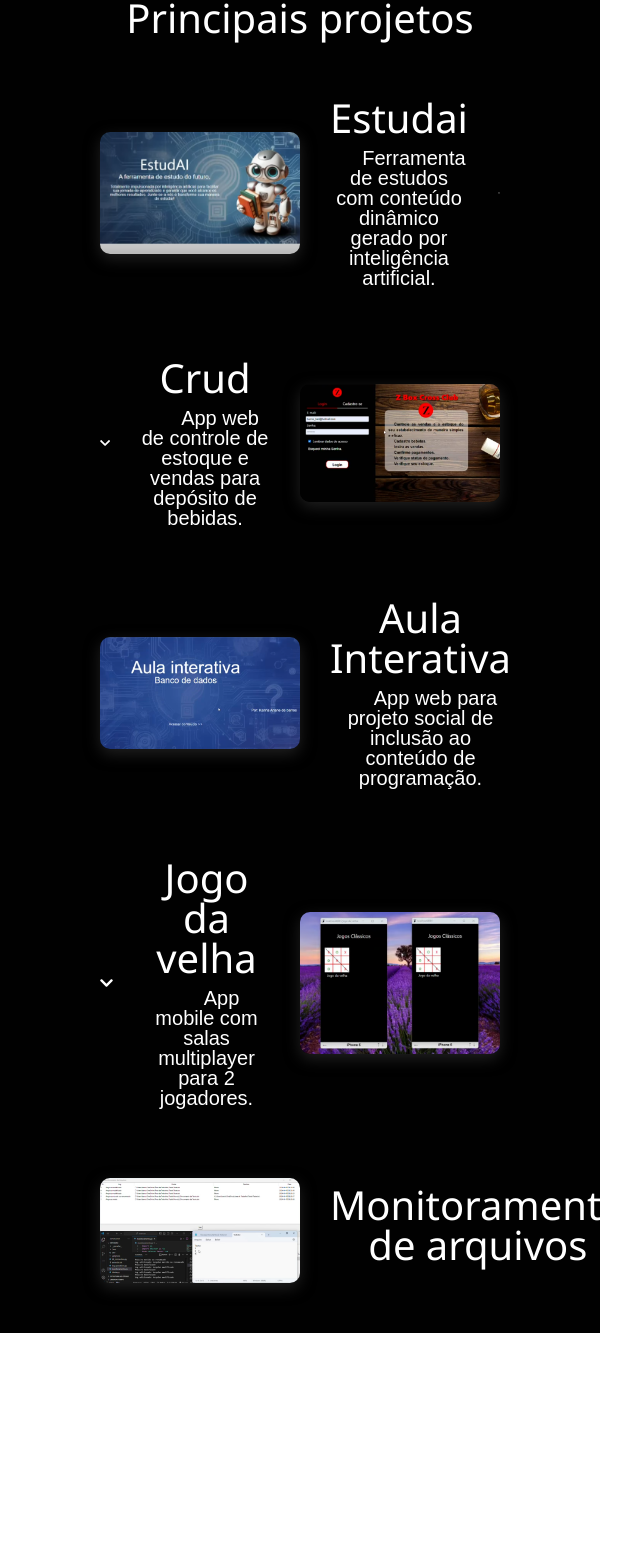
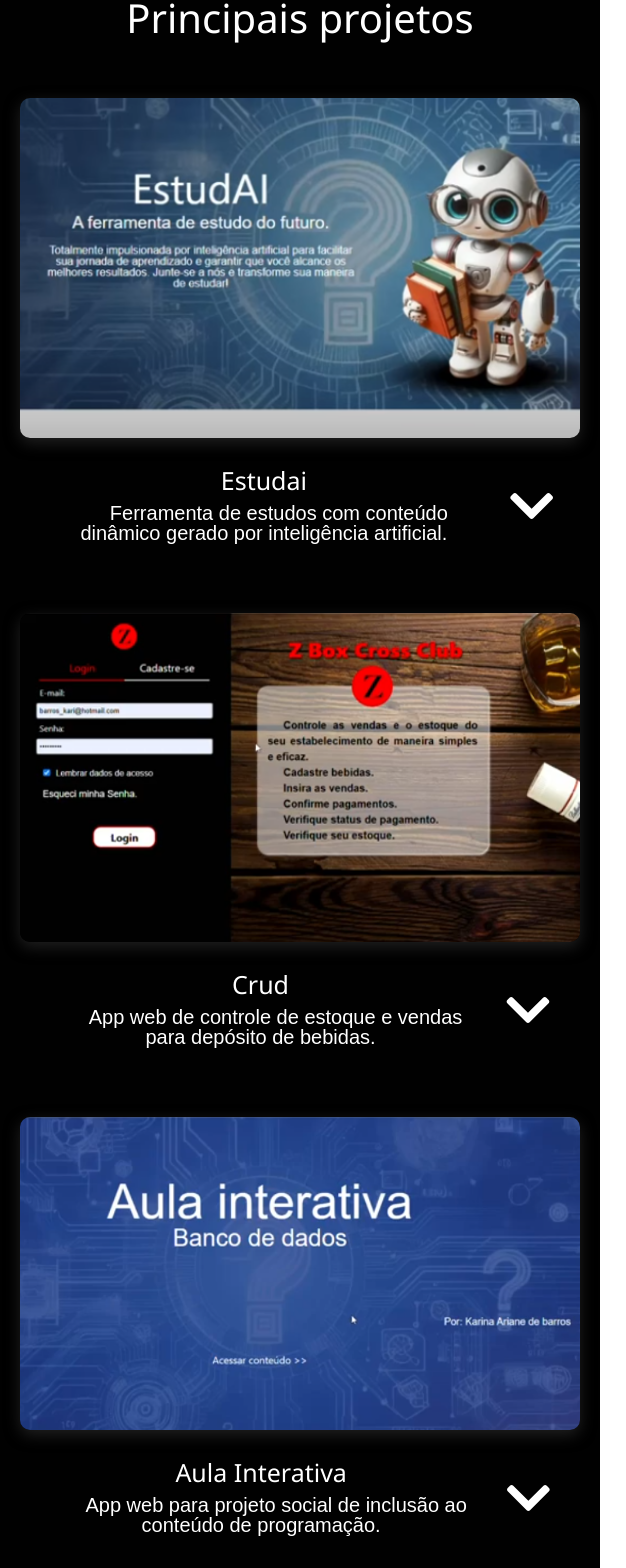
Before and after one commit to KarinaBarros/portfolio, a Next.js app: page /projetos in a window 600 px wide. Shown: the part 80-1648 px from the top of the page, 626 px wide, since content can reach past the window. Before the commit the page ends 1413 px from the top, so only its background shows below. Built offline with nearby package versions, Linux system fonts and the light colour scheme.

Commit message:
animação header e media queries

```diff
--- a/components/home/header/Header.js
+++ b/components/home/header/Header.js
@@ -2,30 +2,32 @@ import React, { useEffect, useState } from 'react';
 import './header.css';
 import HeaderText from './header_text';
 
-const Header = ({tema}) => {
+const Header = ({ tema }) => {
     const [dev, setDev] = useState('');
 
     useEffect(() => {
-        if (tema === 'dark'){
+        if (tema === 'dark') {
             setDev('/dev.png');
         }
-        if (tema === 'light'){
+        if (tema === 'light') {
             setDev('/dev2.png')
         }
         if (!tema) {
             setDev('/dev.png');
         }
-    },[tema])
+    }, [tema])
 
     return (
         <header>
             <div className='header'>
-                <HeaderText/>
+                <HeaderText />
                 <div className='container-center'>
                     <img className='avatar' src='/avatar.png' alt='Desenvolvedor' />
-                    <video className='video' controls autoPlay loop muted>
-                        <source src='/matrix_-_5442 (540p).mp4' type="video/mp4" />
-                    </video>
+                    {dev && (
+                        <video className='video' controls autoPlay loop muted>
+                            <source src='/matrix_-_5442 (540p).mp4' type="video/mp4" />
+                        </video>
+                    )}
                     <img src={dev} alt='dev' className='dev'></img>
                 </div>
             </div>
--- a/components/home/main/main.css
+++ b/components/home/main/main.css
@@ -150,10 +150,14 @@
     .image-ia{
 
         width: 25rem;
+        min-width: 20rem;
 
     }
     .icons{
         font-size: 50px;
         height: 80px;
     }
+    .main-text{
+        margin-left: 0;
+    }
 }
--- a/pages/projetos.js
+++ b/pages/projetos.js
@@ -32,17 +32,19 @@ export default function Projetos() {
     }
 
     return (
-        <div>
+        <div className="proj">
             <Nav />
             <div className="projetos">
                 <h1>Principais projetos</h1>
                 <div className="container-projeto">
                     <button onClick={showEstudai}><img src="/estudai.png" alt="imagem projeto estudai" />
-                        <div>
+                        <div className="container-titulo">
+                            <div className="titulo">
                                 <h2>Estudai</h2>
                                 <p>Ferramenta de estudos com conteúdo dinâmico gerado por inteligência artificial.</p>
                             </div>
-                        {visibleEstudai ? <FaChevronUp /> : <FaChevronDown />}
+                            {visibleEstudai ? <FaChevronUp className="icone" /> : <FaChevronDown className="icone" />}
+                        </div>
                     </button>
 
                     <div className={`container-descricao ${visibleEstudai ? 'visible' : ''}`}>
@@ -67,10 +69,12 @@ export default function Projetos() {
 
                 <div className="container-projeto">
                     <button onClick={showCrud}>
-                        {visibleCrud ? <FaChevronUp /> : <FaChevronDown />}
-                        <div>
+                        <div className="container-titulo">
+                            {visibleCrud ? <FaChevronUp className="icone" /> : <FaChevronDown className="icone" />}
+                            <div className="titulo">
                                 <h2>Crud</h2>
                                 <p>App web de controle de estoque e vendas para depósito de bebidas.</p>
+                            </div>
                         </div>
                         <img src="/crud.png" alt="imagem projeto crud depósito de bebidas" />
                     </button>
@@ -79,7 +83,7 @@ export default function Projetos() {
                         <p>A aplicação inclui funcionalidades de autenticação de usuários, com suporte à emissão de tokens para garantir sessões seguras e controle eficiente de acessos.</p>
                         <p>Confira o código-fonte e contribua para o projeto no GitHub::</p>
                         <a href="https://github.com/KarinaBarros/crud_deposito_bebidas" target="_blank">https://github.com/KarinaBarros/crud_deposito_bebidas</a>
-                        <iframe width="560" height="315"
+                        <iframe
                             src="https://www.youtube.com/embed/fPMymB79zF8?si=Yu5RlrJa8xcVCAcy"
                             title="YouTube video player"
                             frameborder="0"
@@ -93,11 +97,13 @@ export default function Projetos() {
                 <div className="container-projeto">
                     <button onClick={showAula}>
                         <img src="/aula.png" alt="imagem do projeto aula interativa" />
-                        <div>
+                        <div className="container-titulo">
+                            <div className="titulo">
                                 <h2>Aula Interativa</h2>
                                 <p>App web para projeto social de inclusão ao conteúdo de programação.</p>
                             </div>
-                        {visibleAula ? <FaChevronUp /> : <FaChevronDown />}
+                            {visibleAula ? <FaChevronUp className="icone" /> : <FaChevronDown className="icone" />}
+                        </div>
                     </button>
                     <div className={`container-descricao ${visibleAula ? 'visible' : ''}`}>
                         <p>App web educacional para projeto social que visa incluir crianças matriculadas no ensino fundamental público nas noções básicas de programação. Aplicado em escola estadual com crianças com idade média de 12 anos.</p>
@@ -124,10 +130,12 @@ export default function Projetos() {
 
                 <div className="container-projeto">
                     <button onClick={showVelha}>
-                        {visibleVelha ? <FaChevronUp /> : <FaChevronDown />}
-                        <div>
+                        <div className="container-titulo">
+                            {visibleVelha ? <FaChevronUp className="icone" /> : <FaChevronDown className="icone" />}
+                            <div className="titulo">
                                 <h2>Jogo da velha</h2>
                                 <p>App mobile com salas multiplayer para 2 jogadores.</p>
+                            </div>
                         </div>
                         <img src="/velha.png" alt="imagem do projeto jogo da velha" />
                     </button>
@@ -147,12 +155,15 @@ export default function Projetos() {
                 </div>
 
                 <div className="container-projeto">
-                    <button onClick={showArquivos}><img src="/arquivos.png" alt="imagem projeto monitoramento de arquivos" />
-                        <div>
+                    <button onClick={showArquivos}>
+                        <img src="/arquivos.png" alt="imagem projeto monitoramento de arquivos" />
+                        <div className="container-titulo">
+                            <div className="titulo">
                                 <h2>Monitoramento de arquivos</h2>
-                            <p></p>
+                                <p>Armazenamento de logs de alterações em arquivos.</p>
                             </div>
-                        {visibleArquivos ? <FaChevronUp /> : <FaChevronDown />}
+                            {visibleArquivos ? <FaChevronUp className="icone"/> : <FaChevronDown className="icone"/>}
+                        </div>
                     </button>
 
                     <div className={`container-descricao ${visibleArquivos ? 'visible' : ''}`}>
--- a/styles/projetos.css
+++ b/styles/projetos.css
@@ -43,16 +43,26 @@
 
 iframe{
     margin: 20px auto;
+    width: 560px;
+    height: 315px;
 }
 
 .projetos button{
     color: var(--color-text);
-    font-size: 50px;
     display: flex;
     gap: 30px;
     justify-content: space-between;
     width: 100%;
     align-items: center;
+}
+
+.projetos button .container-titulo{
+    display: flex;
+    align-items: center;
+    gap: 30px;
+}
+.container-projeto button .icone{
+    font-size: 50px;
 }
 
 .projetos button img{
@@ -85,5 +95,55 @@ iframe{
     display: flex;
     gap: 20px;
     justify-content: center;
-    margin-top: 30px;
+    margin-top: 50px;
 }
+
+@media (max-width:720px){
+
+    .projetos{
+        max-width: 100%;
+    }
+    iframe{
+        width: 100%;
+        height: auto;
+    }
+    .container-projeto{
+        padding: 20px;
+        max-width: 100%;
+    }
+    .projetos .container-projeto button img{
+        width: 100%;
+        max-width: 100%;
+        order: 1;
+    }
+    .projetos button{
+        flex-direction: column;
+        flex-wrap: wrap;
+    }
+    .projetos h2{
+        font-size: 25px;
+        margin-bottom: 10px;
+    }
+    .projetos .titulo p{
+        font-size: 20px;
+    }
+    .projetos .container-descricao p{
+        font-size: 16px;
+        text-indent: 30px;
+    }
+    .projetos button .container-titulo{
+        order: 2;
+        align-items: center;
+        gap: 25px;
+        padding: 0 25px;
+    }
+    .container-projeto button .titulo{
+        order: 1;
+    }
+    .container-projeto button .icone{
+        order: 2;
+        width: 80px;
+    }
+
+
+}
```
Also changed, not shown: components/home/header/header.css (+37 -5 lines). Lines whose indentation alone changed are shown as unchanged.
